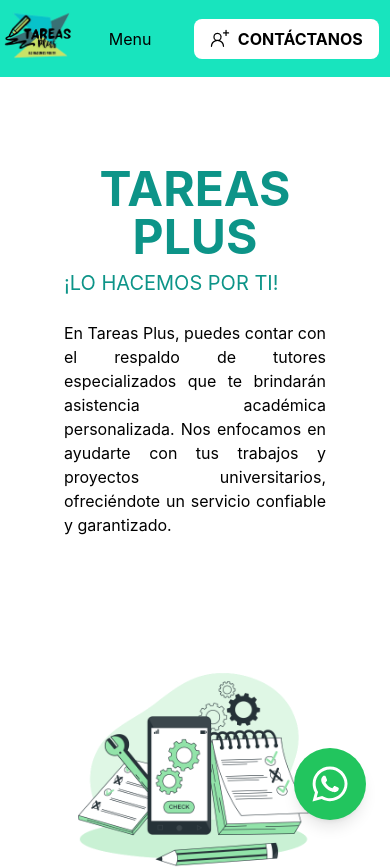
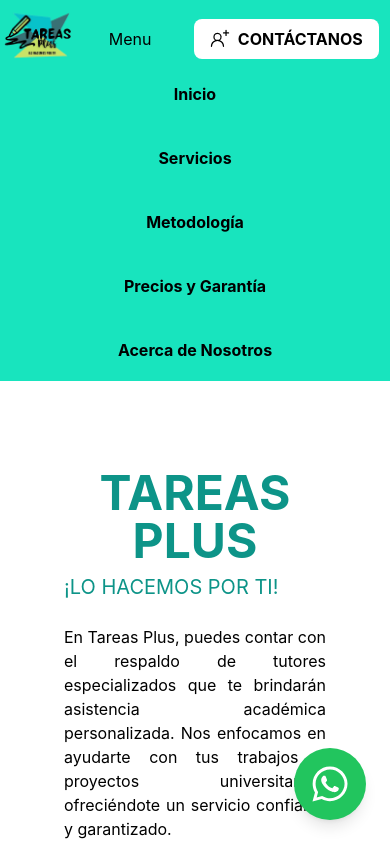
Before and after one commit to YeisonR05/app-tareasplus, a React (Create React App) app: page / in a window 390 px wide. Shown: the top 868 px of the page. Built offline with nearby package versions, Linux system fonts and the light colour scheme.

Commit message:
Navabar change

```diff
--- a/src/Components/NavBar/NavBar.jsx
+++ b/src/Components/NavBar/NavBar.jsx
@@ -32,13 +32,18 @@ const NavBar = () => {
         </div>
         {isMobile ? (
           // Mobile navigation
-          <MobileNav />
+          <>
+            <MobileNavToggle />
+            <ContactButton />
+          </>
         ) : (
           // Desktop navigation
           <DesktopNav />
         )}
-        <ContactButton />
       </div>
+      {isMobile && (
+        <MobileNav /> // Mostrar el MobileNav fuera del contenedor principal de la barra de navegación
+      )}
     </nav>
   );
 };
@@ -53,7 +58,7 @@ const DesktopNav = () => (
   </div>
 );
 
-const MobileNav = () => {
+const MobileNavToggle = () => {
   const [isNavOpen, setIsNavOpen] = useState(false);
 
   const toggleNav = () => {
@@ -61,19 +66,22 @@ const MobileNav = () => {
   };
 
   return (
-    <div>
     <button className="text-black text-base" onClick={toggleNav}>
       Menu
     </button>
-      {isNavOpen && (
-        <div className="flex flex-col gap-10">
+  );
+};
+
+const MobileNav = () => {
+  return (
+    <div className="bg-[#18E4BE] pt-[1rem] pb-[0.5rem]">
+      <div className="flex flex-col gap-10 items-center">
         <NavItem href="/" text="Inicio" />
         <NavItem href="/services" text="Servicios" />
         <NavItem href="/metodology" text="Metodología" />
         <NavItem href="/priceswarranty" text="Precios y Garantía" />
         <NavItem href="/about" text="Acerca de Nosotros" />
       </div>
-      )}
     </div>
   );
 };
```
Lines whose indentation alone changed are shown as unchanged.
